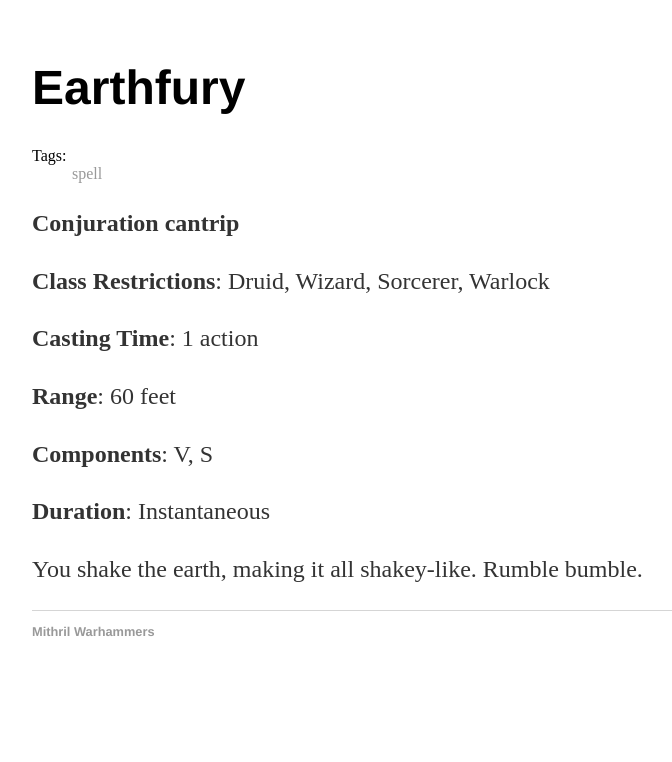
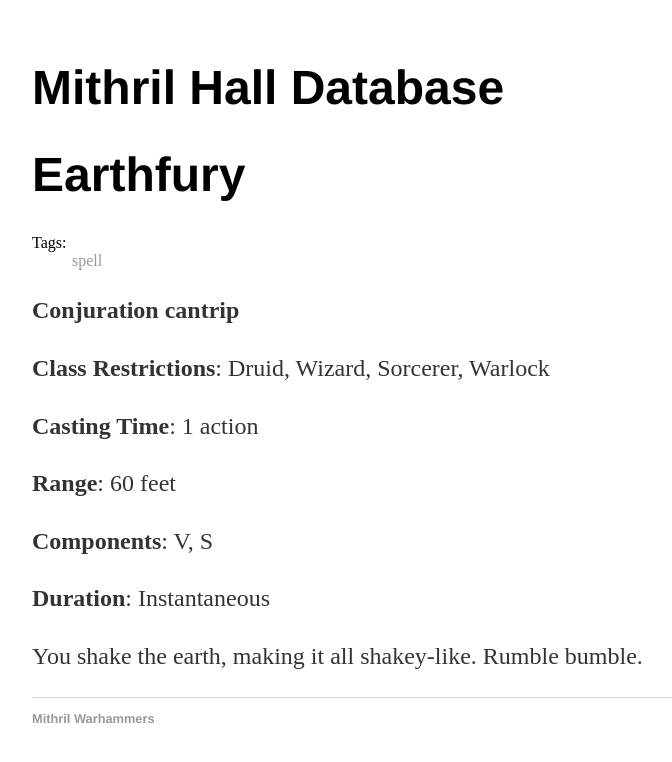
Before and after one commit to Thexeir/thexeir.github.io, a Jekyll site: the page built from _posts/spellsfeats/2017-12-21-Spell-Earthfury.md, in a window 1280 px wide. Shown: the top 762 px of the page, without its empty margins (160-832 px from the left). Built offline with Jekyll 4.4.1, drawn with Linux system fonts in a browser that asks for light colours.

Commit message:
small change

```diff
--- a/_layouts/default.html
+++ b/_layouts/default.html
@@ -6,6 +6,7 @@
 			<link rel="stylesheet" type="text/css" href="/css/main.css">
 		</head>
 		<body>
+			<h1>Mithril Hall Database</h1>
 			<div class="container">
 
 			{{ content }}
```
